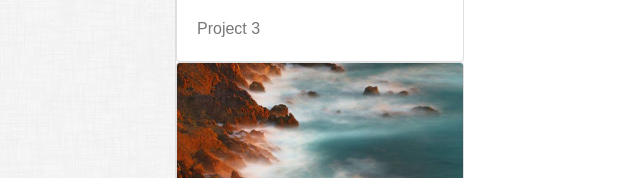
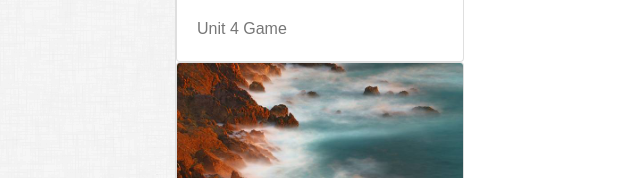
Before and after one commit to momack55/Bootstrap-Portfolio, a plain HTML site: page portfolio.html in a window 1280 px wide. Shown: the part 622-800 px from the top of the page, 5-645 px from the left. Drawn offline with nearby package versions, Linux system fonts and the light colour scheme.

```diff
--- a/portfolio.html
+++ b/portfolio.html
@@ -77,7 +77,7 @@
                             <div class="card" style="width: 18rem;">
                                 <img src="assets/images/image 3.jpg" class="card-img-top" alt="Project 3">
                                 <div class="card-body">
-                                    <p class="card-text">Project 3</p>
+                                    <p class="card-text"href="https://momack55.github.io/unit-4-game/">Unit 4 Game</p>
                                 </div>
                             </div>
 
```
